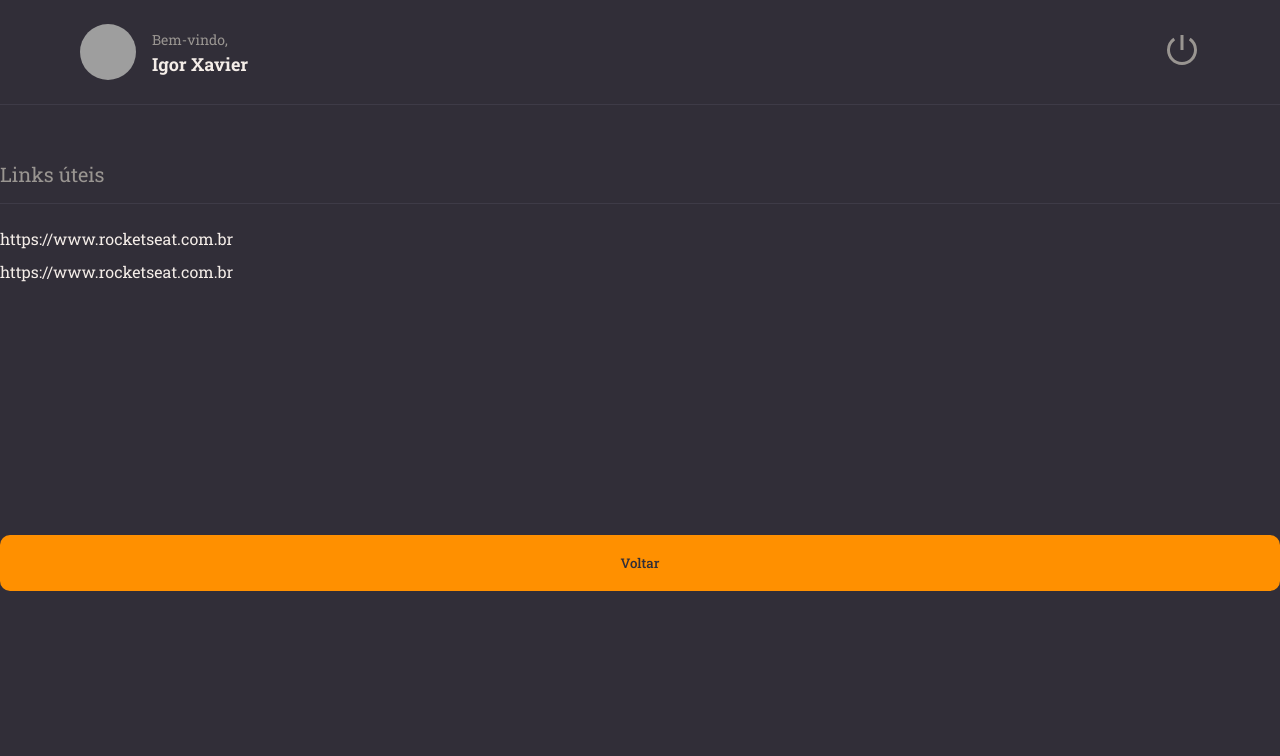
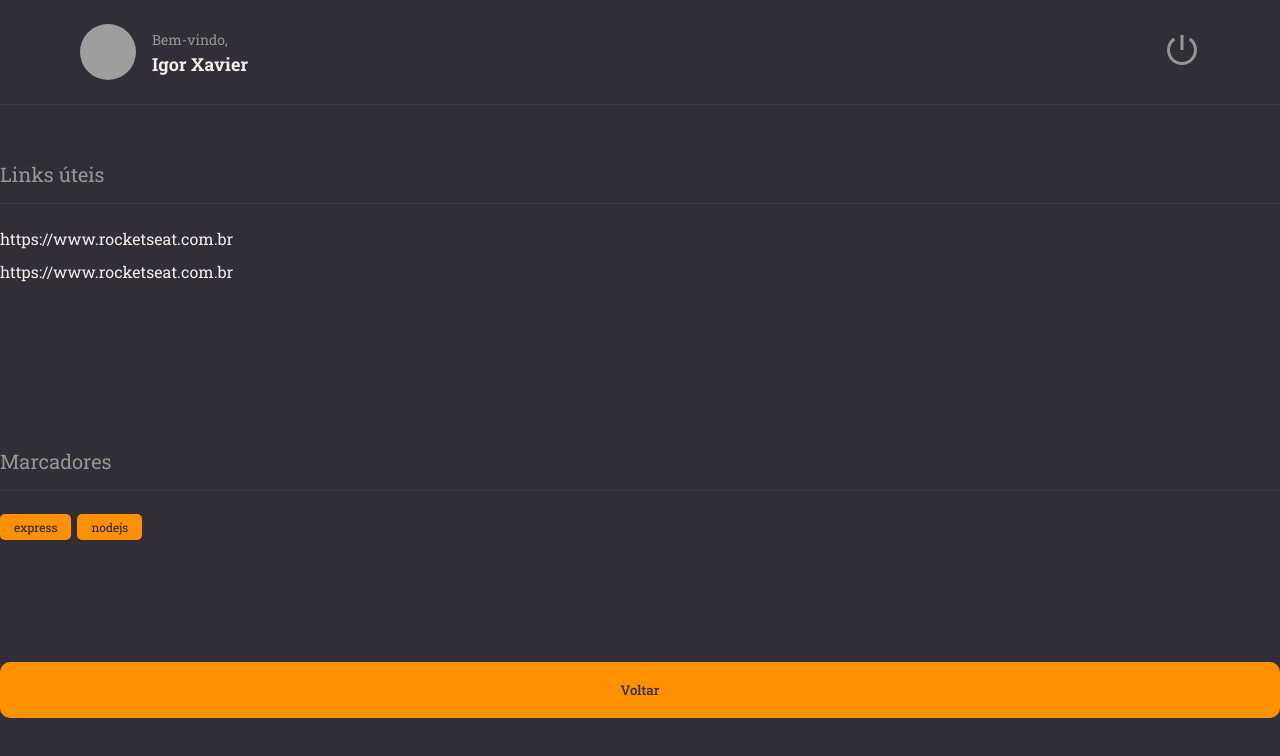
Before and after one commit to igor1203/rocketnotes, a React (Vite) app: page / in a window 1280 px wide. Shown: the top 756 px of the page. Built offline with nearby package versions, Linux system fonts and the light colour scheme; grey boxes are pictures that could not be loaded.

Commit message:
Tag do Section

```diff
--- /dev/null
+++ b/src/components/Tag/index.jsx
@@ -0,0 +1,9 @@
+import { Container } from './styles'
+
+export function Tag({ title }){
+  return(
+    <Container>
+      {title}
+    </Container>
+  )
+}
--- /dev/null
+++ b/src/components/Tag/styles.js
@@ -0,0 +1,10 @@
+import styled from "styled-components";
+
+export const Container = styled.span`
+  font-size: 12px;
+  padding: 5px 14px;
+  border-radius: 5px;
+  margin-right: 6px;
+  color: ${({ theme }) => theme.COLORS.BACKGROUND_900};
+  background-color: ${({ theme }) => theme.COLORS.ORANGE};
+`;
--- a/src/pages/Details/index.jsx
+++ b/src/pages/Details/index.jsx
@@ -2,6 +2,7 @@
 import { Header } from '../../components/Header'
 import { Button } from '../../components/Button'
 import { Section } from '../../components/Section'
+import { Tag } from '../../components/Tag'
 
 export function Details(){
 
@@ -16,7 +17,10 @@
         </Links>
       </Section>
 
-
+      <Section title="Marcadores">
+        <Tag title="express" />
+        <Tag title="nodejs" />
+      </Section>
 
       <Button title="Voltar" />
     </Container>
```
